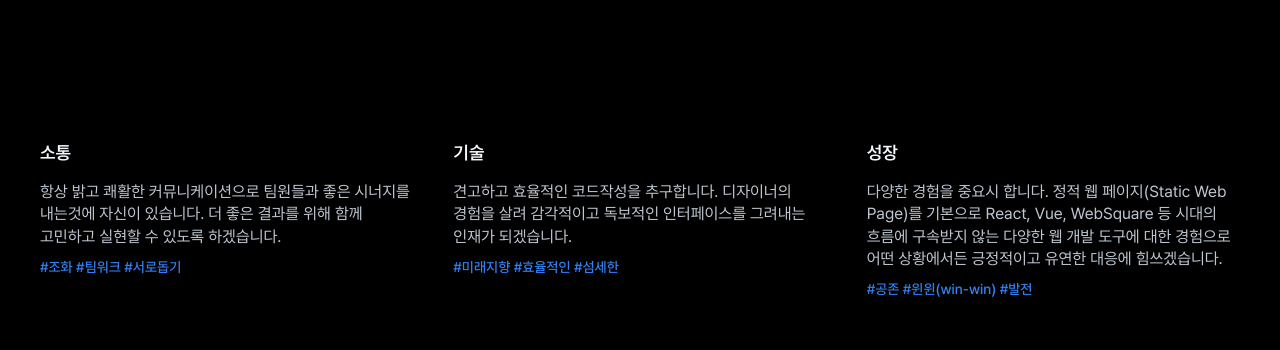
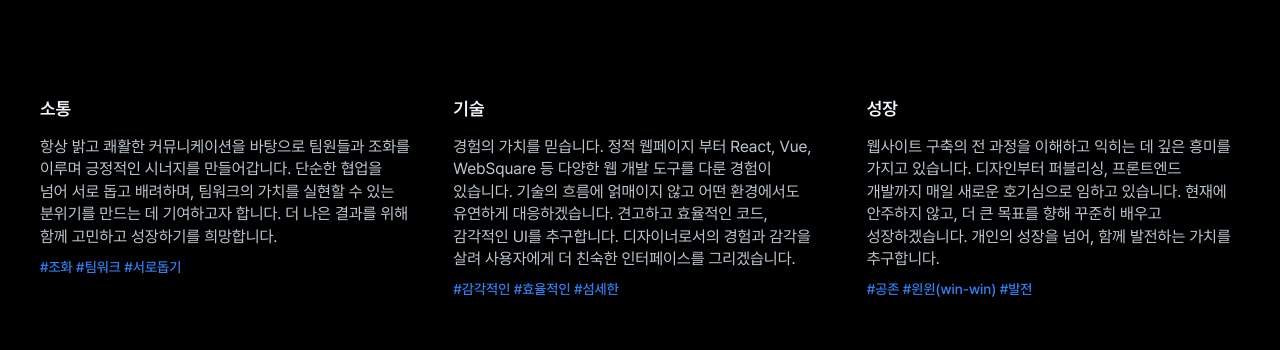
Before and after one commit to johyuni/johyuni.github.io, a React (Create React App) app: page / in a window 1280 px wide. Shown: the part 3580-3930 px from the top of the page. Built offline with nearby package versions, Linux system fonts and the light colour scheme.

Commit message:
수정 : 문구변경

```diff
--- a/src/components/pages/Core.js
+++ b/src/components/pages/Core.js
@@ -16,9 +16,11 @@ function Core() {
             <li className="list__item txt">
               <strong className="txt__body1">소통</strong>
               <p className="txt__body2">
-                항상 밝고 쾌활한 커뮤니케이션으로 팀원들과 좋은 시너지를
-                내는것에 자신이 있습니다. 더 좋은 결과를 위해 함께 고민하고
-                실현할 수 있도록 하겠습니다.
+                항상 밝고 쾌활한 커뮤니케이션을 바탕으로 팀원들과 조화를 이루며
+                긍정적인 시너지를 만들어갑니다. 단순한 협업을 넘어 서로 돕고
+                배려하며, 팀워크의 가치를 실현할 수 있는 분위기를 만드는 데
+                기여하고자 합니다. 더 나은 결과를 위해 함께 고민하고 성장하기를
+                희망합니다.
               </p>
               <span className="txt__body3">
                 &#35;조화 &#35;팀워크 &#35;서로돕기
@@ -28,21 +30,25 @@ function Core() {
             <li className="list__item txt">
               <strong className="txt__body1">기술</strong>
               <p className="txt__body2">
-                견고하고 효율적인 코드작성을 추구합니다. 디자이너의 경험을 살려
-                감각적이고 독보적인 인터페이스를 그려내는 인재가 되겠습니다.
+                경험의 가치를 믿습니다. 정적 웹페이지 부터 React, Vue, WebSquare
+                등 다양한 웹 개발 도구를 다룬 경험이 있습니다. 기술의 흐름에
+                얽매이지 않고 어떤 환경에서도 유연하게 대응하겠습니다. 견고하고
+                효율적인 코드, 감각적인 UI를 추구합니다. 디자이너로서의 경험과
+                감각을 살려 사용자에게 더 친숙한 인터페이스를 그리겠습니다.
               </p>
               <span className="txt__body3">
-                &#35;미래지향 &#35;효율적인 &#35;섬세한
+                &#35;감각적인 &#35;효율적인 &#35;섬세한
               </span>
             </li>
 
             <li className="list__item txt">
               <strong className="txt__body1">성장</strong>
               <p className="txt__body2">
-                다양한 경험을 중요시 합니다. 정적 웹 페이지(Static Web Page)를
-                기본으로 React, Vue, WebSquare 등 시대의 흐름에 구속받지 않는
-                다양한 웹 개발 도구에 대한 경험으로 어떤 상황에서든 긍정적이고
-                유연한 대응에 힘쓰겠습니다.
+                웹사이트 구축의 전 과정을 이해하고 익히는 데 깊은 흥미를 가지고
+                있습니다. 디자인부터 퍼블리싱, 프론트엔드 개발까지 매일 새로운
+                호기심으로 임하고 있습니다. 현재에 안주하지 않고, 더 큰 목표를
+                향해 꾸준히 배우고 성장하겠습니다. 개인의 성장을 넘어, 함께
+                발전하는 가치를 추구합니다.
               </p>
               <span className="txt__body3">
                 &#35;공존 &#35;윈윈&#40;win-win&#41; &#35;발전
```
